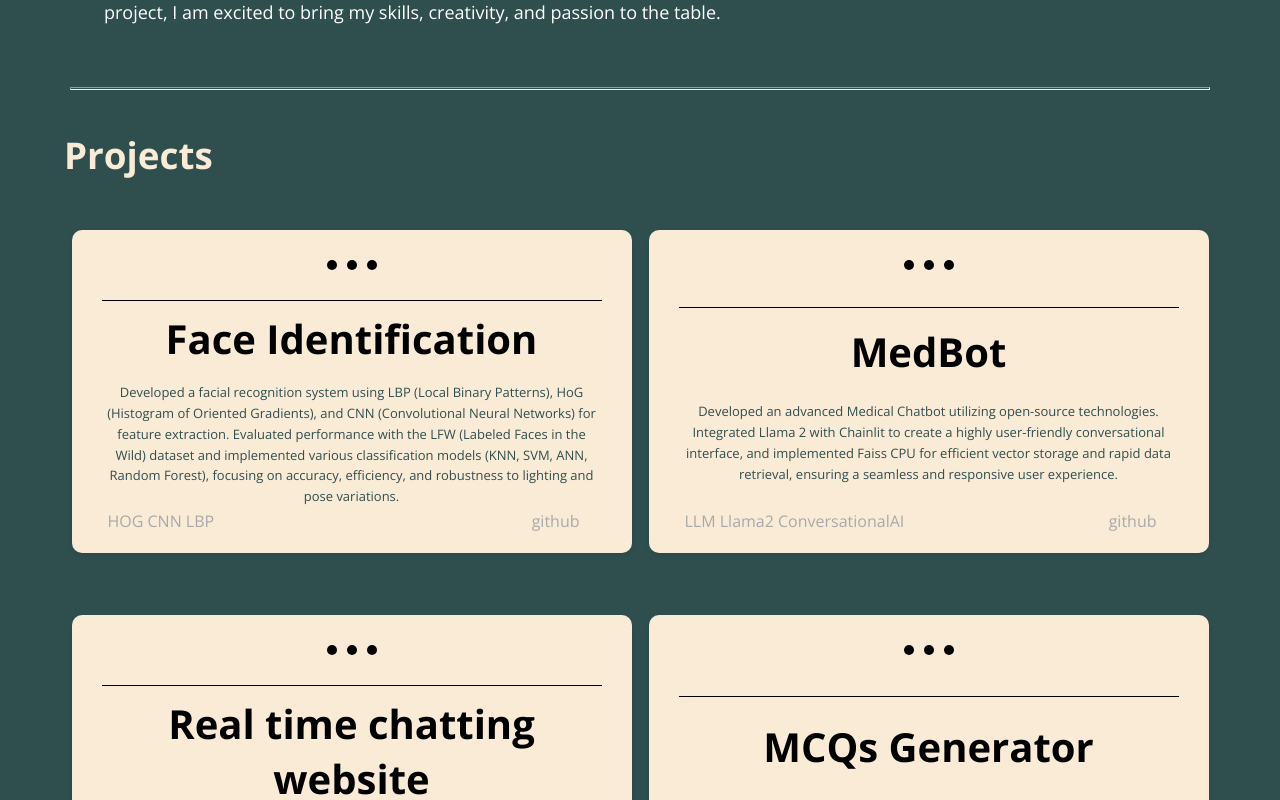
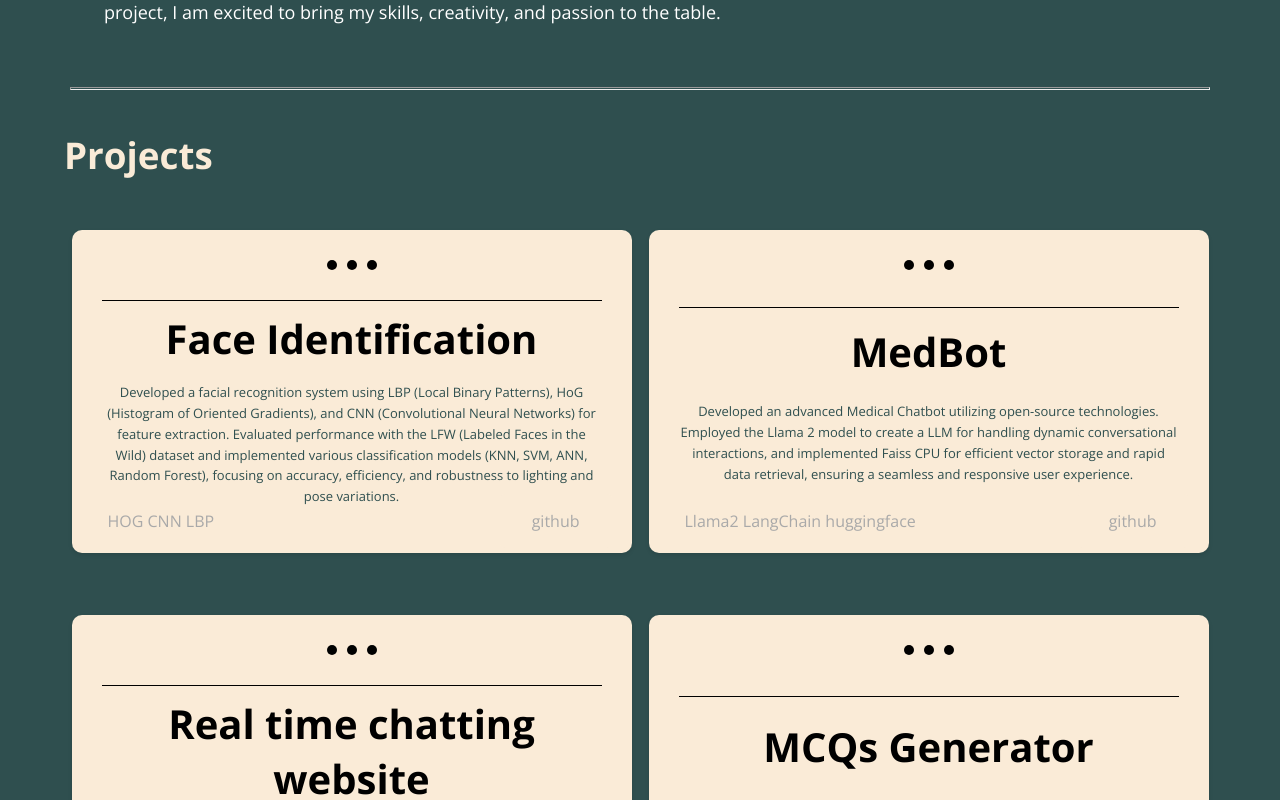
Before and after one commit to Lavangip/Portfolio, a plain HTML site: page index.html in a window 1280 px wide. Shown: the part 1400-2200 px from the top of the page. Drawn offline with nearby package versions, Linux system fonts and the light colour scheme.

Commit message:
Updated cv

```diff
--- a/index.html
+++ b/index.html
@@ -433,7 +433,7 @@
                 <img src="my.png" alt="">
 
                 <div class="social-links">
-                    <a href="https://drive.google.com/file/d/1IRTYqC1GQqUbm7thn11yZaGkePeuH3wK/view?usp=drive_link" target="_blank" >
+                    <a href=https://drive.google.com/file/d/1u_w7CYm72BpIAjSckCftMyQpja5g5mxJ/view?usp=sharing" target="_blank" >
                         <img src="resume.png" alt="resume">
                     </a>
                     <a href="https://github.com/Lavangip" target="_blank" >
@@ -488,9 +488,9 @@
                 </div>
                 <div class="line"></div>
                 <h1>MedBot</h1>
-                <p style="font-size: small;">Developed an advanced Medical Chatbot utilizing open-source technologies. Integrated Llama 2 with Chainlit to create a highly user-friendly conversational interface, and implemented Faiss CPU for efficient vector storage and rapid data retrieval, ensuring a seamless and responsive user experience.</p>
+                <p style="font-size: small;">Developed an advanced Medical Chatbot utilizing open-source technologies. Employed the Llama 2 model to create a LLM for handling dynamic conversational interactions, and implemented Faiss CPU for efficient vector storage and rapid data retrieval, ensuring a seamless and responsive user experience.</p>
                 </p>
-                <div class="section">LLM Llama2 ConversationalAI</div>
+                <div class="section">Llama2 LangChain huggingface</div>
                 <a href="https://github.com/Lavangip/MedBot" class="button" style="color: darkgray;">github</a>
             </div>
 
```
